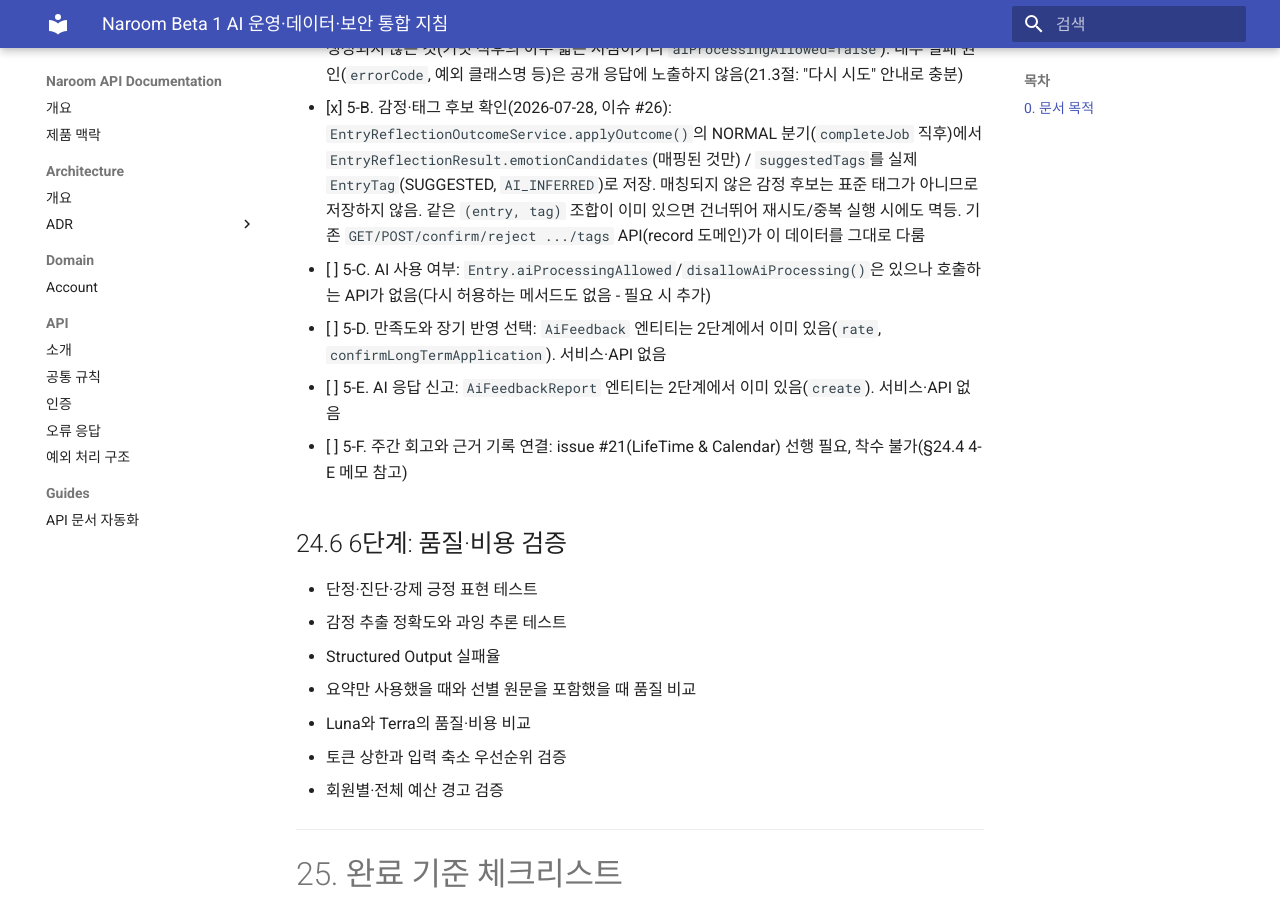
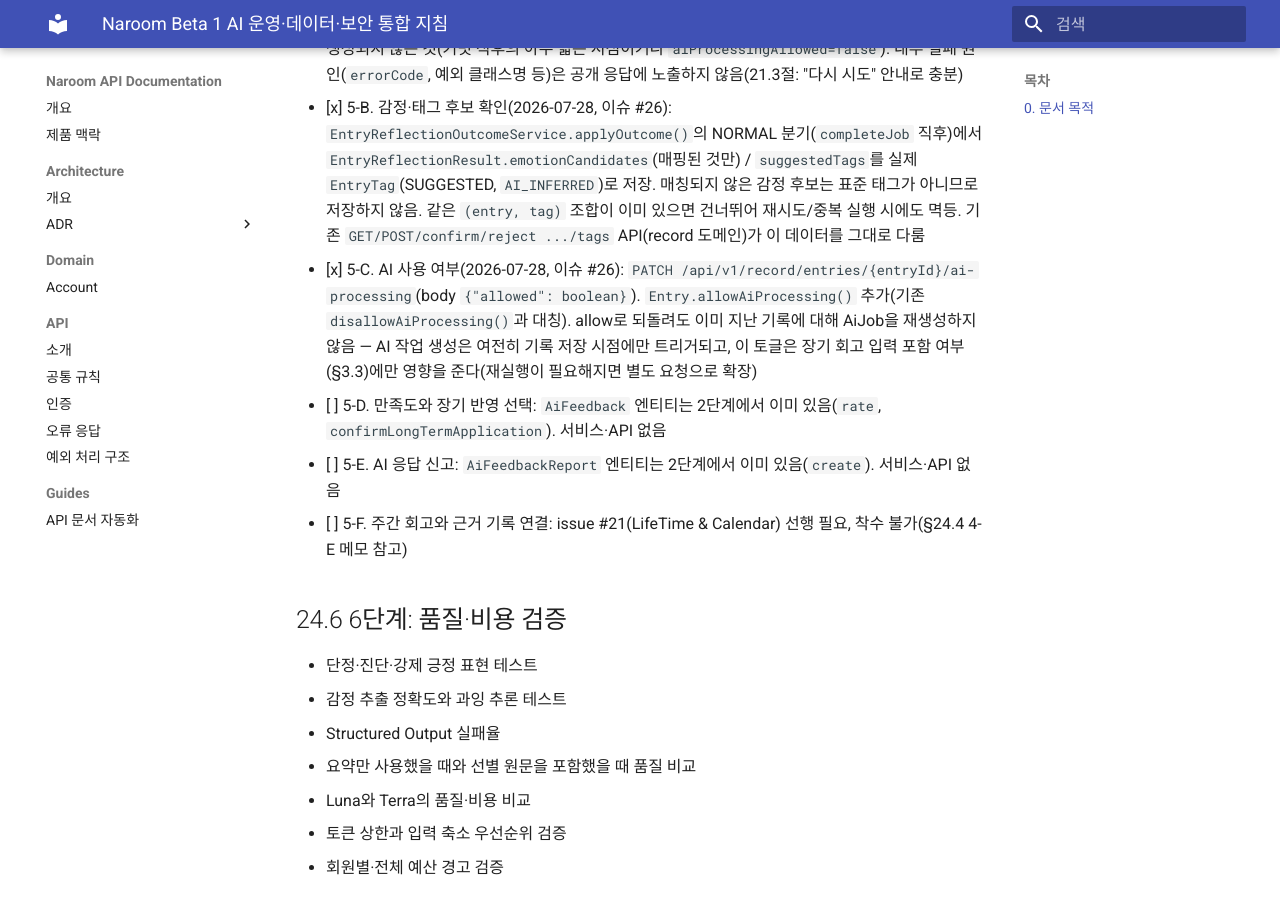
Before and after one commit to gvo-cheryl/narrom-api, an MkDocs documentation site: the page built from docs/api/ai-policy-architecture.md, in a window 1280 px wide and 900 px high, scrolled down 35476 px. Built offline with MkDocs 1.6.1 and Material for MkDocs 9.7.7, drawn with Linux system fonts in a browser that asks for light colours.

Commit message:
docs(ai): 5단계 사용자 경험 5-C 완료 체크

```diff
--- a/docs/api/ai-policy-architecture.md
+++ b/docs/api/ai-policy-architecture.md
@@ -1112,7 +1112,7 @@ OpenAI가 처리할 본문을 별도의 암호문 상태로 보내면 모델이
 
 - [x] 5-A. AI 처리 중·실패·안전 화면(2026-07-28, 이슈 #26): `GET /api/v1/record/entries/{entryId}/ai-reflection`. `AiJob`(진행 상태 근거)과 `AiReflection`(완료 후에만 존재하는 결과 내용)을 조합해 응답. `status`가 없으면 아직 AI 작업이 생성되지 않은 것(커밋 직후의 아주 짧은 시점이거나 `aiProcessingAllowed=false`). 내부 실패 원인(`errorCode`, 예외 클래스명 등)은 공개 응답에 노출하지 않음(21.3절: "다시 시도" 안내로 충분)
 - [x] 5-B. 감정·태그 후보 확인(2026-07-28, 이슈 #26): `EntryReflectionOutcomeService.applyOutcome()`의 NORMAL 분기(`completeJob` 직후)에서 `EntryReflectionResult.emotionCandidates`(매핑된 것만) / `suggestedTags`를 실제 `EntryTag`(SUGGESTED, `AI_INFERRED`)로 저장. 매칭되지 않은 감정 후보는 표준 태그가 아니므로 저장하지 않음. 같은 `(entry, tag)` 조합이 이미 있으면 건너뛰어 재시도/중복 실행 시에도 멱등. 기존 `GET/POST/confirm/reject .../tags` API(record 도메인)가 이 데이터를 그대로 다룸
-- [ ] 5-C. AI 사용 여부: `Entry.aiProcessingAllowed`/`disallowAiProcessing()`은 있으나 호출하는 API가 없음(다시 허용하는 메서드도 없음 - 필요 시 추가)
+- [x] 5-C. AI 사용 여부(2026-07-28, 이슈 #26): `PATCH /api/v1/record/entries/{entryId}/ai-processing`(body `{"allowed": boolean}`). `Entry.allowAiProcessing()` 추가(기존 `disallowAiProcessing()`과 대칭). allow로 되돌려도 이미 지난 기록에 대해 AiJob을 재생성하지 않음 — AI 작업 생성은 여전히 기록 저장 시점에만 트리거되고, 이 토글은 장기 회고 입력 포함 여부(§3.3)에만 영향을 준다(재실행이 필요해지면 별도 요청으로 확장)
 - [ ] 5-D. 만족도와 장기 반영 선택: `AiFeedback` 엔티티는 2단계에서 이미 있음(`rate`, `confirmLongTermApplication`). 서비스·API 없음
 - [ ] 5-E. AI 응답 신고: `AiFeedbackReport` 엔티티는 2단계에서 이미 있음(`create`). 서비스·API 없음
 - [ ] 5-F. 주간 회고와 근거 기록 연결: issue #21(LifeTime & Calendar) 선행 필요, 착수 불가(§24.4 4-E 메모 참고)
```
